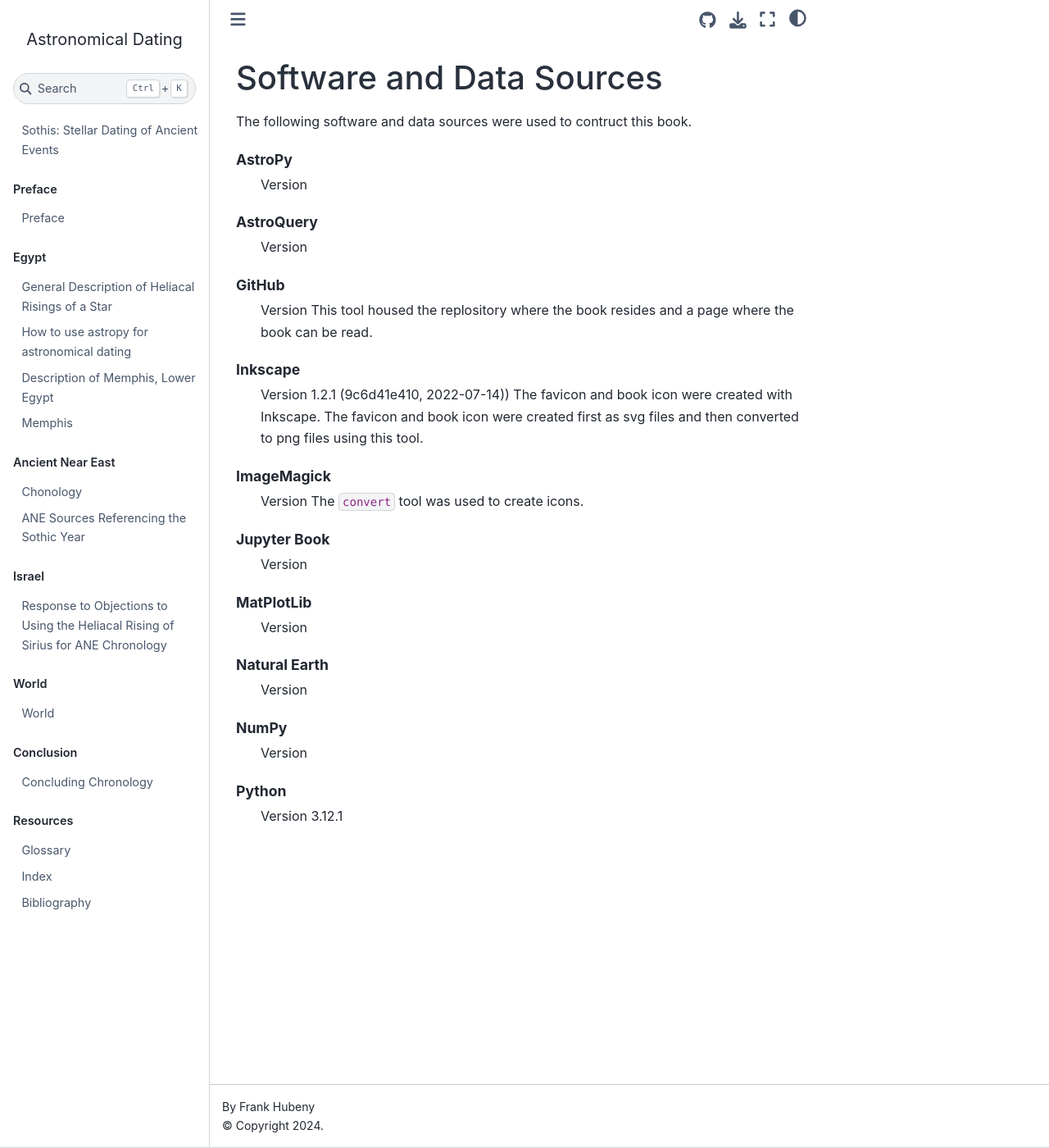
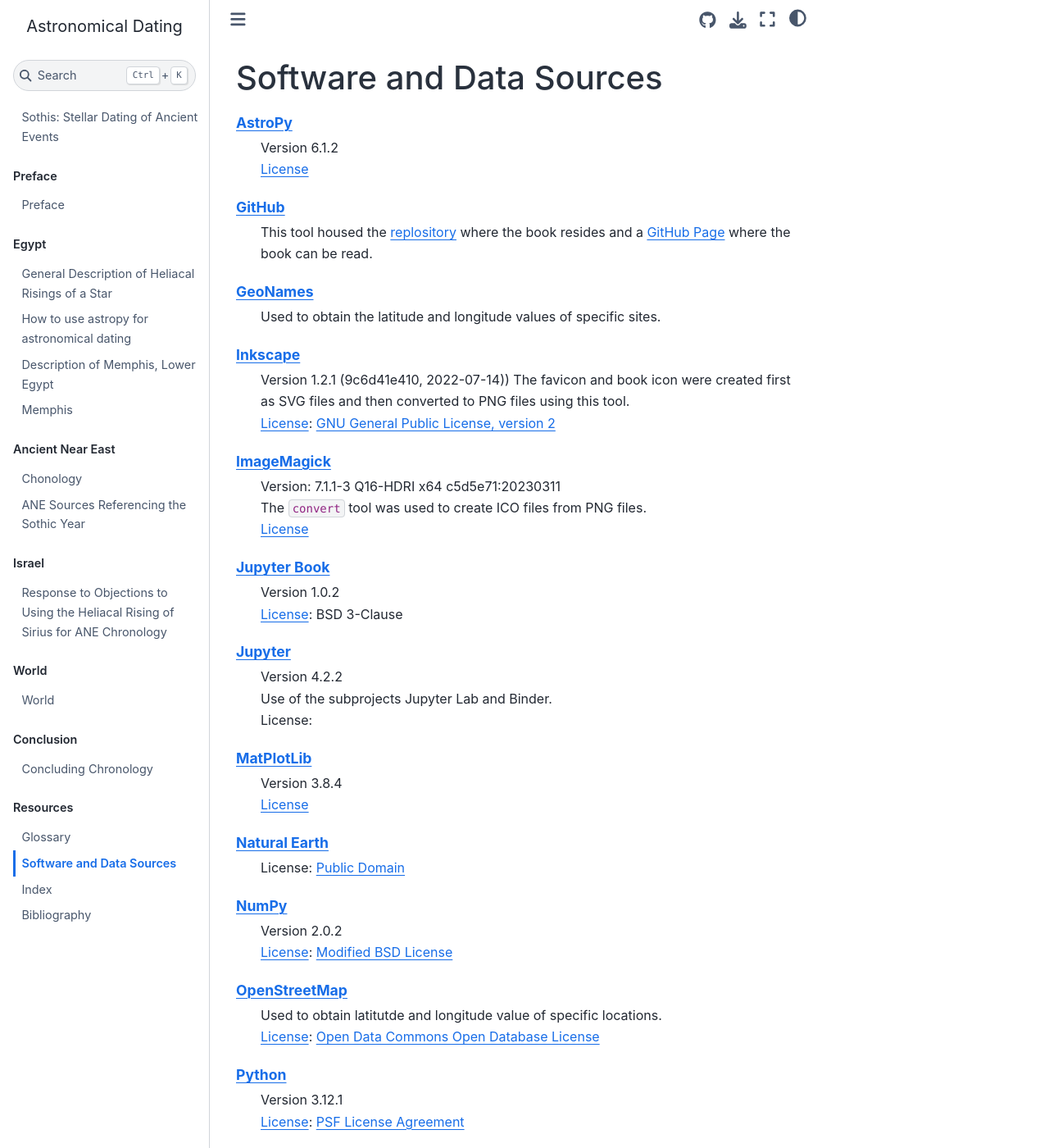
Before and after one commit to FrankHubeny/heliacalrisings, a Jupyter Book: the page built from resources/software.md, in a window 1280 px wide and 1400 px high. Shown: the whole window at 82% size. Built offline with Jupyter Book 1.0.4 settings and Sphinx 7.4.7 and the Sphinx Book theme 1.1.4, drawn with Linux system fonts in a browser that asks for light colours; pages that are not in the unit, such as notebooks, are missing from menus; some of the changed text lies outside the part shown.

Commit message:
software and data references with links

`````diff
--- a/_toc.yml
+++ b/_toc.yml
@@ -30,5 +30,6 @@
 - caption: Resources
   chapters:
   - file: resources/glossary
+  - file: resources/software
   - file: resources/genindex
   - file: resources/bibliography
--- a/resources/software.md
+++ b/resources/software.md
@@ -1,38 +1,54 @@
 # Software and Data Sources
 
-The following software and data sources were used to contruct this book.
+```{glossary}
 
-```{glossary}
-AstroPy
-  Version
+[AstroPy](https://www.astropy.org/)
+  Version 6.1.2\
+  [License](https://github.com/astropy/astropy/blob/main/LICENSE.rst)
 
-AstroQuery
-  Version
+[GitHub](https://github.com/)
+  This tool housed the [replository](https://github.com/FrankHubeny/heliacalrisings) where the book resides
+  and a [GitHub Page](https://frankhubeny.github.io/heliacalrisings/intro.html) where the book can be read.
 
-GitHub
-  Version
-  This tool housed the replository where the book resides and a page where the book can be read.
+[GeoNames](https://www.geonames.org/)
+  Used to obtain the latitude and longitude values of specific sites.
 
-Inkscape
-  Version 1.2.1 (9c6d41e410, 2022-07-14)) The favicon and book icon were created with Inkscape.
-  The favicon and book icon were created first as svg files and then converted to png files using this tool.
+[Inkscape](https://inkscape.org/)
+  Version 1.2.1 (9c6d41e410, 2022-07-14))
+  The favicon and book icon were created first as SVG files and then converted to PNG files using this tool.\
+  [License](https://inkscape.org/about/license/): [GNU General Public License, version 2](https://www.gnu.org/licenses/old-licenses/gpl-2.0.en.html)
 
-ImageMagick
-  Version
-  The `convert` tool was used to create icons.
+[ImageMagick](https://imagemagick.org/)
+  Version: 7.1.1-3 Q16-HDRI x64 c5d5e71:20230311\
+  The `convert` tool was used to create ICO files from PNG files.\
+  [License](https://imagemagick.org/script/license.php)
 
-Jupyter Book
-  Version
+[Jupyter Book](https://jupyterbook.org/en/stable/intro.html)
+  Version 1.0.2\
+  [License](https://github.com/jupyter-book/jupyter-book/blob/master/LICENSE): BSD 3-Clause
 
-MatPlotLib
-  Version
+[Jupyter](https://jupyter.org/)
+  Version 4.2.2\
+  Use of the subprojects Jupyter Lab and Binder.\
+  License:
 
-Natural Earth
-  Version
+[MatPlotLib](https://matplotlib.org/)
+  Version 3.8.4\
+  [License](https://matplotlib.org/stable/project/license.html)
 
-NumPy
-  Version
+[Natural Earth](https://www.naturalearthdata.com/)
+  License: [Public Domain](https://www.naturalearthdata.com/about/terms-of-use/)
 
-Python
-  Version 3.12.1
+[NumPy](https://numpy.org/)
+  Version 2.0.2\
+  [License](https://numpy.org/about/): [Modified BSD License](https://github.com/numpy/numpy/blob/main/LICENSE.txt)
+
+[OpenStreetMap](https://www.openstreetmap.org/)
+  Used to obtain latitutde and longitude value of specific locations.\
+  [License](https://www.openstreetmap.org/copyright): [Open Data Commons Open Database License](https://opendatacommons.org/licenses/odbl/)
+
+[Python](https://www.python.org/)
+  Version 3.12.1\
+  [License](https://docs.python.org/3/license.html): [PSF License Agreement](https://docs.python.org/3/license.html#psf-license)
+
 ````
`````
Also changed, not shown: intro.md (+6 -6 lines), resources/glossary.md (+1 -0 lines).
